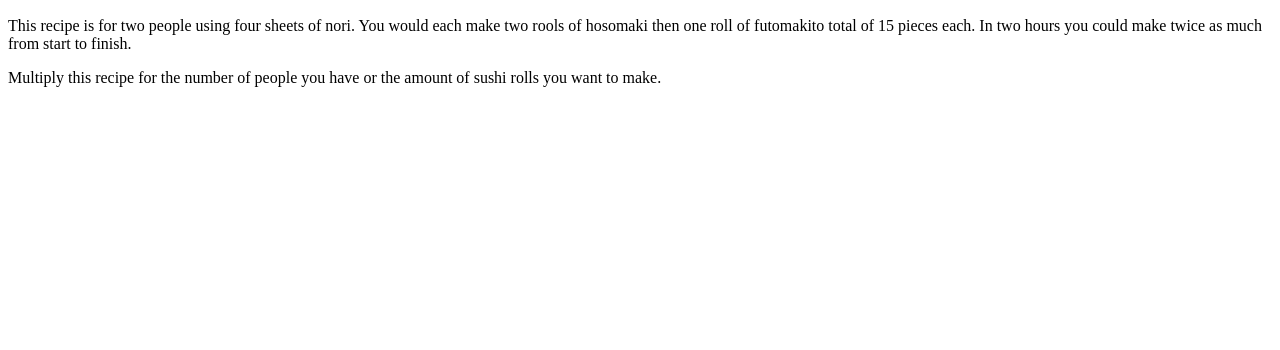
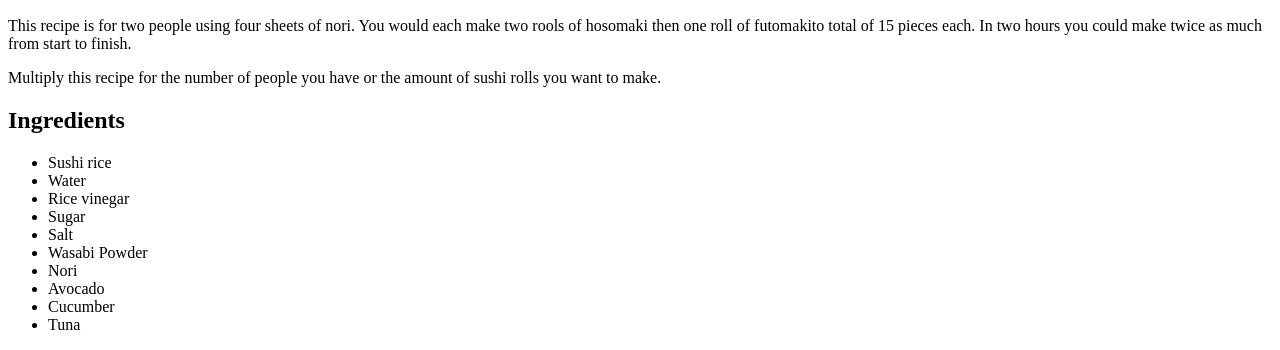
Before and after one commit to BOT-Yi/odin-recipes, a plain HTML site: page recipes/sushi.html in a window 1280 px wide. Shown: the part 716-1066 px from the top of the page. Before the commit the page ends 819 px from the top, so only its background shows below. Drawn offline with Linux system fonts and the light colour scheme.

Commit message:
add ingredients sushi.html

```diff
--- a/recipes/sushi.html
+++ b/recipes/sushi.html
@@ -12,5 +12,18 @@ alt="Good Sushi" height="600" width="600">
     <p>Multiply this recipe for the number of people you have or the amount of sushi rolls you want
     to make. </p>
 
+<h2>Ingredients</h2>
+    <ul>
+        <li>Sushi rice</li>
+        <li>Water</li>
+        <li>Rice vinegar</li>
+        <li>Sugar</li>
+        <li>Salt</li>
+        <li>Wasabi Powder</li>
+        <li>Nori</li>
+        <li>Avocado</li>
+        <li>Cucumber</li>
+        <li>Tuna</li>
+    </ul>
 
 </body>
```
